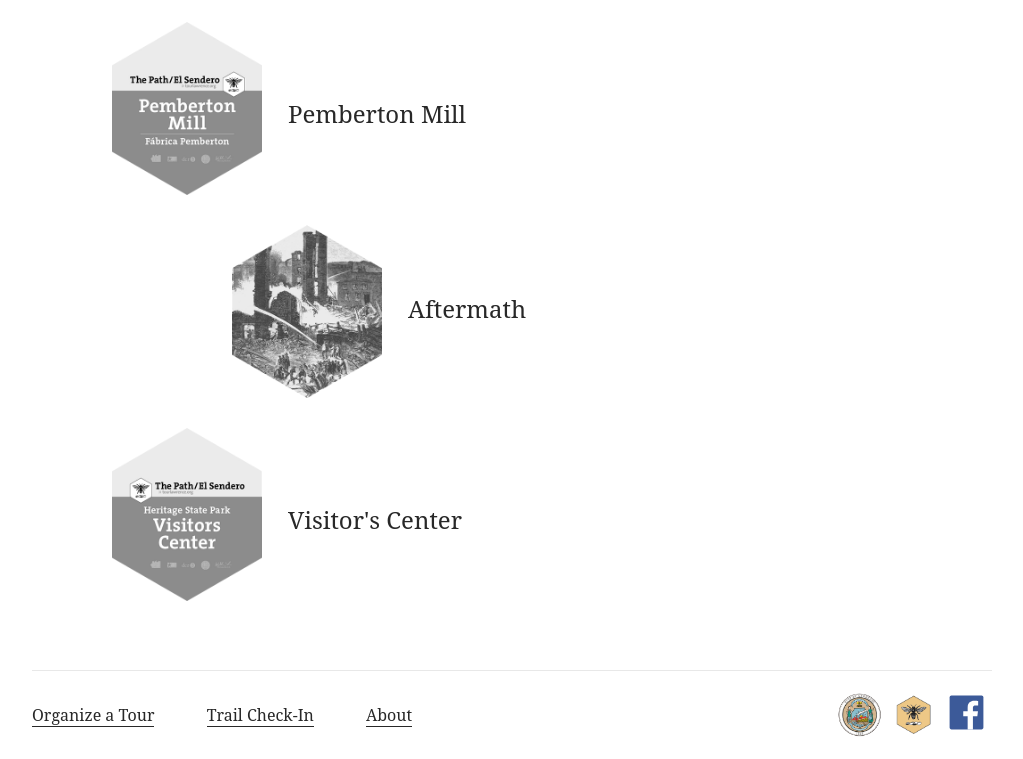
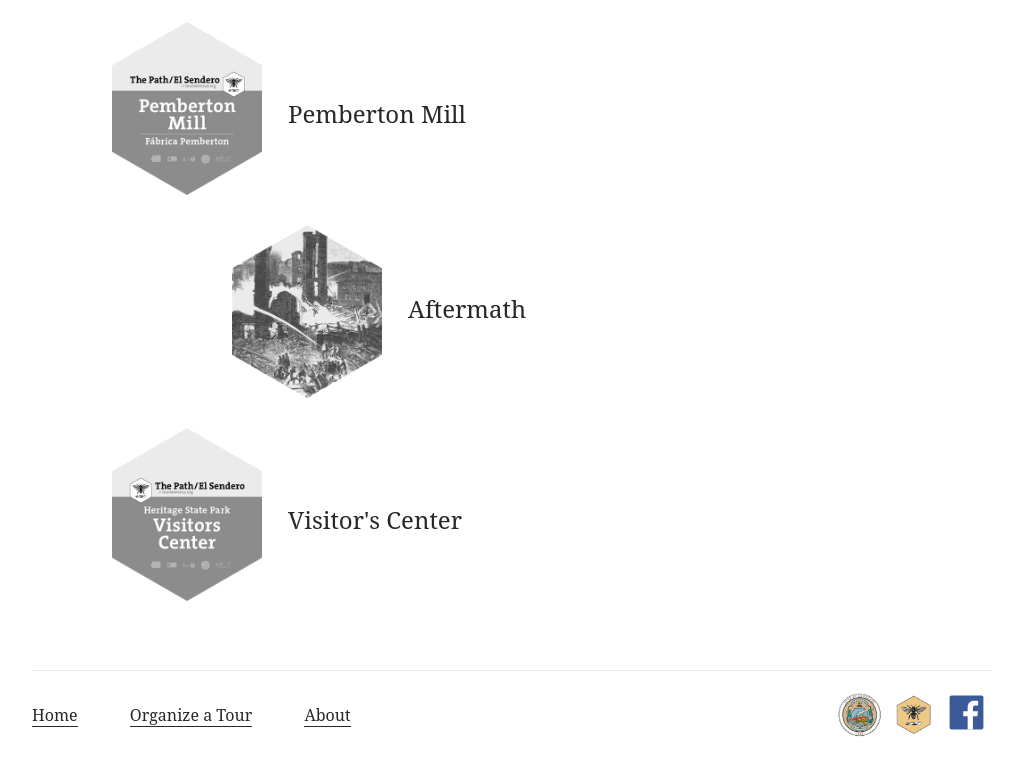
Before and after one commit to twaldorf/tourlawrence, a website: page index.html in a window 1280 px wide. Shown: the part 1327-2086 px from the top of the page, without its empty margins (128-1151 px from the left). Drawn offline with Linux system fonts and the light colour scheme.

Commit message:
add home links

```diff
--- a/index.html
+++ b/index.html
@@ -19,7 +19,7 @@
         </div>
         <nav class="">
           <a href="./tour.html">Organize a Tour</a>
-          <a href="./checkin.html">Trail Check-In</a>
+          <!-- <a href="./checkin.html">Trail Check-In</a> -->
           <a href="./about.html">About</a>
           <label for="menu" aria-hidden="false" class="hidden">Menu</label>
         </nav>
@@ -130,8 +130,9 @@
       </main>
       <footer>
         <nav class="">
+          <a href="./index.html">Home</a>
           <a href="./tour.html">Organize a Tour</a>
-          <a href="./checkin.html">Trail Check-In</a>
+          <!-- <a href="./checkin.html">Trail Check-In</a> -->
           <a href="./about.html">About</a>
           <label for="menu" aria-hidden="false" class="hidden">Menu</label>
         </nav>
```
Also changed, not shown: about.html (+3 -2 lines), checkin.html (+1 -1 lines), tour.html (+3 -2 lines).
